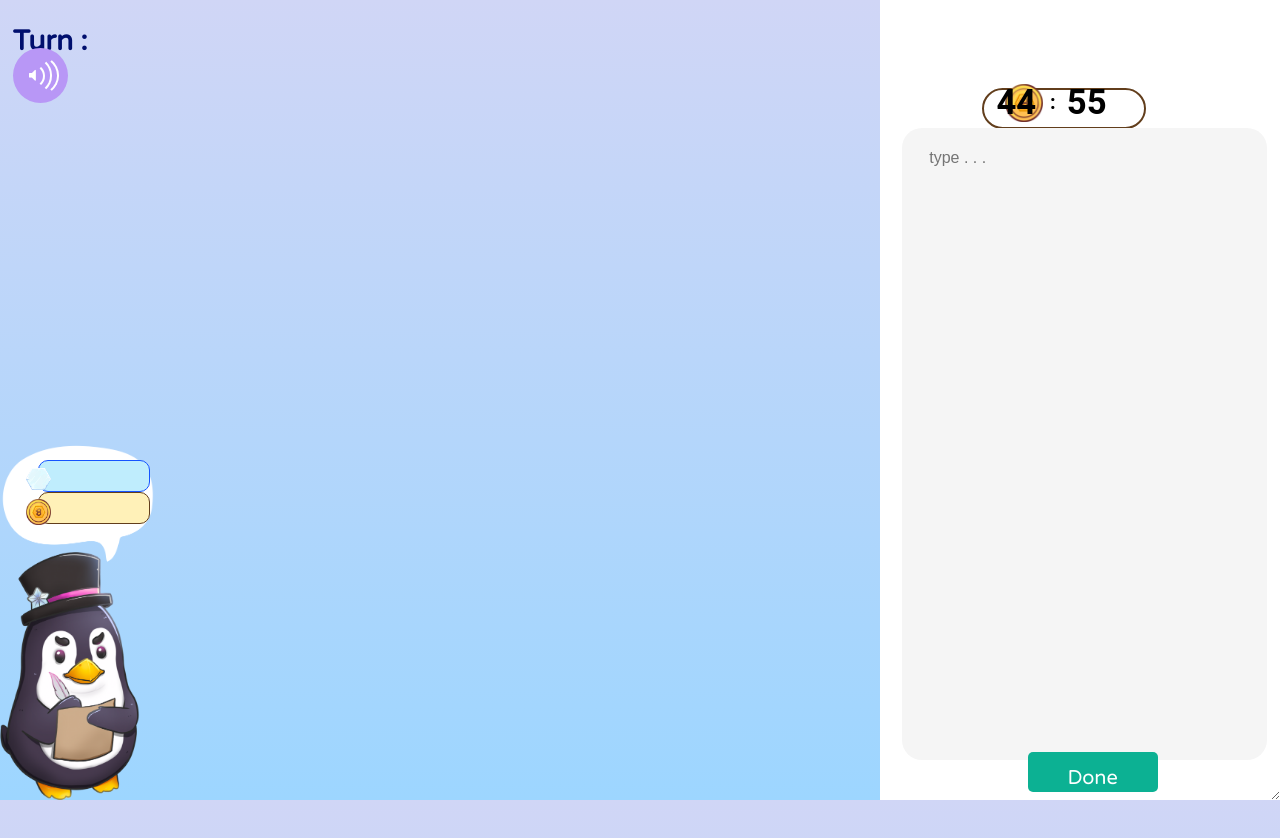
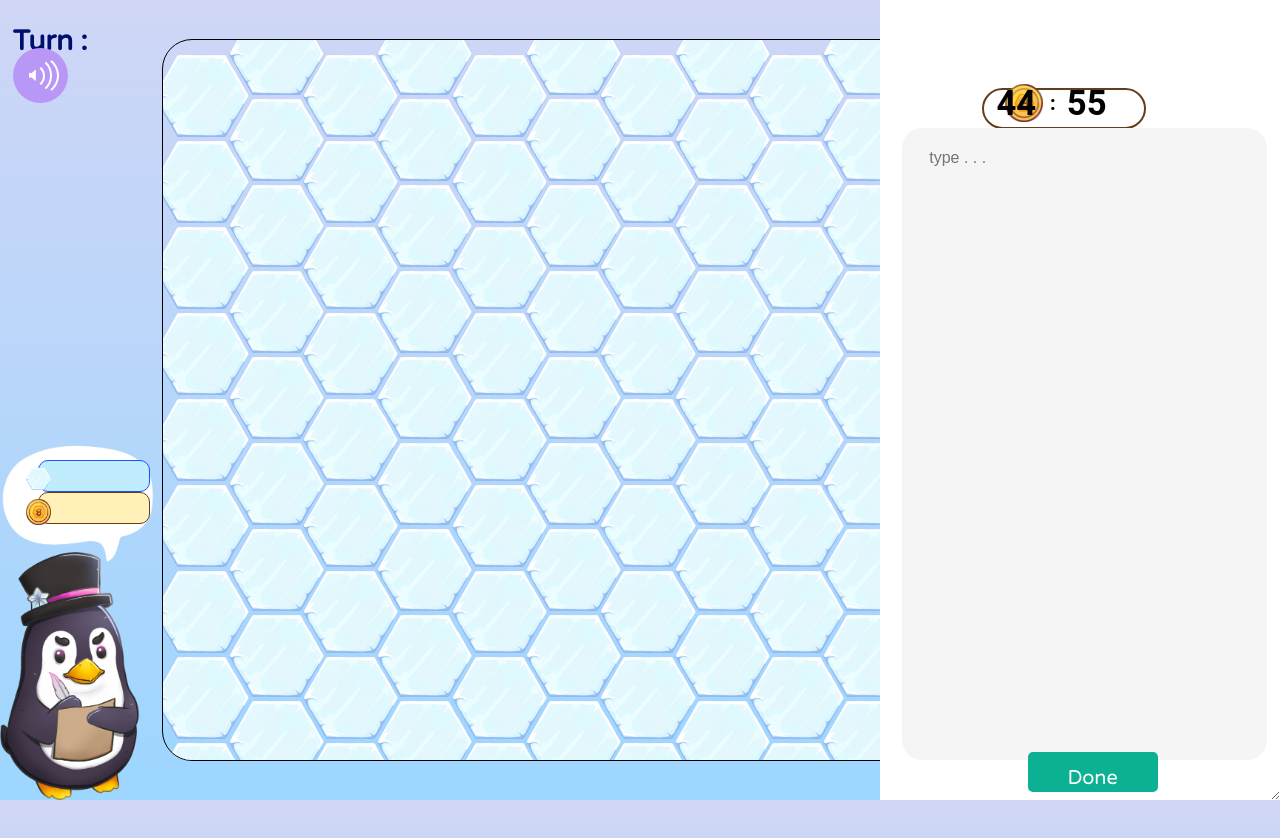
Before and after one commit to Donteatpineappleonpizza/OOP-PROJECT-UPBEAT-FRONTEND, a React (Create React App) app in the folder Frontend/my-react-project/: page / in a window 1280 px wide. Shown: the top 838 px of the page. Built offline with nearby package versions, Linux system fonts and the light colour scheme.

Commit message:
build region

```diff
--- a/Frontend/my-react-project/src/Component/Countdown/countdown.css
+++ b/Frontend/my-react-project/src/Component/Countdown/countdown.css
@@ -47,7 +47,7 @@ body {
 
   .centerIt {
     position: absolute;
-    top: 13.6%;
+    top: 13.8%;
     right: -29.5%;
     transform: translateX(-50%) translateY(-50%);
     z-index: 99;
--- /dev/null
+++ b/Frontend/my-react-project/src/Component/Map/Regaion.js
@@ -0,0 +1,100 @@
+import React from "react";
+import Icebox from '../../region@2x.png'
+import './regaion.css'
+import { motion } from "framer-motion";
+
+function Grid({ matrix, W, H }) {
+  const imageName = {Icebox};
+  return (
+    <>
+      {matrix.map((row, rowIndex) => (
+        <span99
+        className={rowIndex % 2 === 0 ? "odd" : "even"}
+        style={{ width: W - W / 4 + 3 }}
+        key={rowIndex}
+      >
+        <div>
+              {row.map((cell, cellIndex) => (
+                <div key={cellIndex}>
+            <img
+              key={cellIndex}
+              src={Icebox}
+              alt=""
+              width={W}
+              height={H}
+              onError={() => console.log(`Error loading ${imageName}`)}
+              style={{ flex: 1 }}
+            />
+            </div>
+          ))}
+        </div>
+        </span99>
+      ))}
+    </>
+  );
+}
+
+export default function GridContainer() {
+  const rows = 11;
+  const columns = 9;
+  const H = 82;
+  const W = (246 / 212) * H;
+
+  const matrix = new Array(rows);
+  for (let i = 0; i < rows; i++) {
+    matrix[i] = new Array(columns).fill(null);
+  }
+
+  // Define an array of image names
+  const imageNames = Array.from({ length: rows * columns }, (_, i) => {
+    const imageNumber = (i % 17) + 1;
+    return "region.png";
+  });
+
+  // Shuffle the array to get a random order
+  const shuffledImageNames = shuffleArray(imageNames);
+
+  // Set the image values using the shuffled array
+  let imageIndex = 0;
+  for (let i = 0; i < rows; i++) {
+    for (let j = 0; j < columns; j++) {
+      const imageName = shuffledImageNames[imageIndex];
+      matrix[i][j] = imageName;
+      imageIndex++;
+    }
+  }
+
+
+  return (
+    <>
+    <div
+      style={{
+        display: "flex",
+        justifyContent: "center",
+        alignItems: "center",
+      }}
+    >
+      <div
+        style={{
+          display: "flex",
+          justifyContent: "center",
+          marginBottom: "10px",
+        }}
+      >
+    <motion.div className="container4" >
+      <Grid matrix={matrix} W={W} H={H} />
+    </motion.div>
+    </div>
+    </div>
+    </>
+  );
+}
+
+// Function to shuffle an array in place
+function shuffleArray(array) {
+  for (let i = array.length - 1; i > 0; i--) {
+    const j = Math.floor(Math.random() * (i + 1));
+    [array[i], array[j]] = [array[j], array[i]];
+  }
+  return array;
+}
--- /dev/null
+++ b/Frontend/my-react-project/src/Component/Map/regaion.css
@@ -0,0 +1,37 @@
+.even {
+    top: 0;
+    position: relative;
+    display: inline-block;
+    width: fit-content;
+    margin-right: 0;
+  }
+
+  .odd {
+    top: 42px;
+    display: inline-block;
+    width: fit-content;
+    margin-right: 0;
+    position: relative;
+  }
+
+  .container4 {
+    width: 100vh;
+    height: 90vh;
+    display: flex;
+    place-content: center;
+    place-items: center;
+    overflow: hidden;
+    border-radius: 30px;
+    top: 50%;
+    left: 44%;
+    transform: translate(-50%, -50%);
+    padding: 0;
+    margin: 0;
+    display: flex;
+    justify-content: center;
+    align-items: center;
+    perspective: 500px;
+    position: absolute;
+    margin-top: 0%;
+    border: 1px solid black;
+  }
--- a/Frontend/my-react-project/src/pages/playpage/Playpage.js
+++ b/Frontend/my-react-project/src/pages/playpage/Playpage.js
@@ -2,7 +2,6 @@ import React from 'react';
 import ReactDOM from 'react-dom';
 import Terminal from '../../Component/Terminal/Terminal';
 import SoundToggle from '../../Component/Mute/SoundToggle';
-// import Hexgrid from "../components/Map/Hex";
 import './playpage.css';
 import pen1 from '../../p1.png'
 import coin from '../../money.png'
@@ -10,6 +9,7 @@ import bubble from '../../bubble.png'
 import ice from '../../region@2x.png'
 import Countdown from '../../Component/Countdown/Countdown';
 import Counter from '../../Component/Time/Counter';
+import Region from '../../Component/Map/Regaion'
 
 
 
@@ -28,8 +28,7 @@ function PlayPage() {
       <div className="plan">
         <h1>Construction plan's</h1>
       </div>
-
-
+      <Region />
       {/* <div className="Counter">
         <Counter />
       </div> */}
@@ -44,9 +43,6 @@ function PlayPage() {
       <div className="box"></div>
       {/* <div className="square5"></div> */}
       <div className="sq"></div>
-       {/* <div className='hex'>
-        <Hexgrid />
-       </div> */}
       <div className="right-button-container">
         <div className="button-container right-button">
           <button className="custom-btn btn-3">
@@ -62,7 +58,4 @@ function PlayPage() {
     </div>
   );
 }
-// ReactDOM.render(<Terminal />, document.getElementById('root'));
-// ReactDOM.render(<PlayPage />, document.getElementById('root'));
-
 export default PlayPage;
--- a/package.json
+++ b/package.json
@@ -1,6 +1,7 @@
 {
   "dependencies": {
     "flipclock": "^0.10.8",
+    "framer-motion": "^10.3.1",
     "jquery": "^3.6.4",
     "yarn": "^1.22.19"
   }
```
Also changed, not shown: Frontend/my-react-project/src/Component/Music/MusicPlayer.js (indentation only), 2 other files (tests, documents, lock files or other folders).
